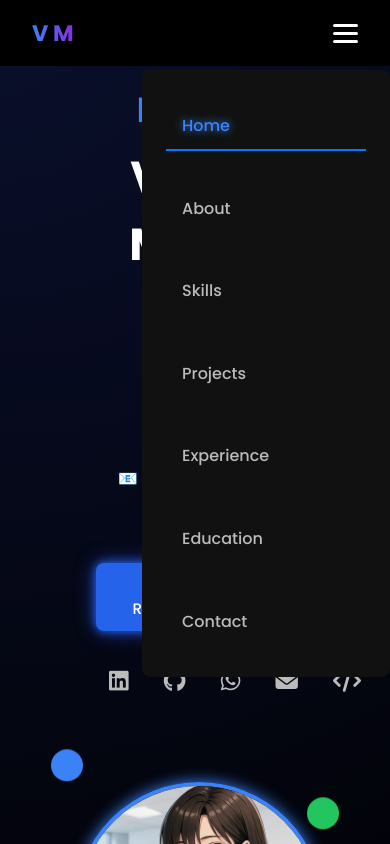
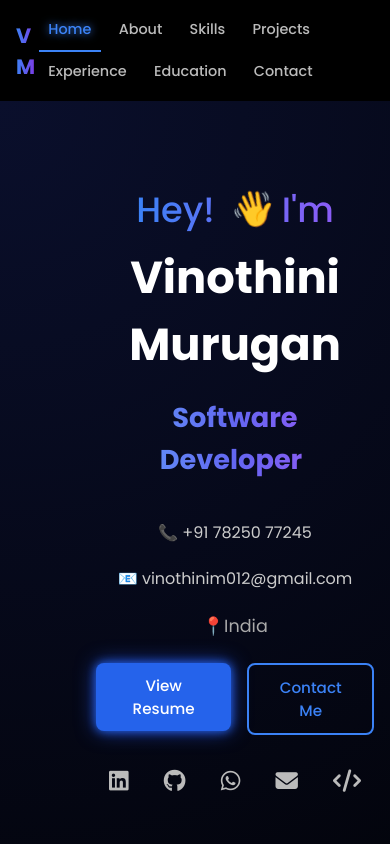
Before and after one commit to Vinothini31/mern-portfolio, a React (Create React App) app in the folder client/: page / in a window 390 px wide. Built offline with nearby package versions, Linux system fonts and the light colour scheme; the HTML template or start-up script is replaced by a standard one.

Commit message:
Final build for deployment

```diff
--- a/client/src/components/Navbar.css
+++ b/client/src/components/Navbar.css
@@ -1,3 +1,4 @@
+/* ================= Navbar Base ================= */
 .navbar {
   display: flex;
   justify-content: space-between;
@@ -11,129 +12,83 @@
   box-sizing: border-box;
 }
 
-
-.navbar a {
-  color: #fff;
-  text-decoration: none;
-  font-weight: 500;
-  padding: 0.5rem 1rem;
-  border-radius: 5px;
-  transition: all 0.3s ease;
-}
-
-/* ✅ Blue hover + active theme */
-.nav-right a {
-  text-decoration: none;
-  color: #fff;
-  font-weight: 500;
-  position: relative;
-  transition: all 0.3s;
-}
-
-
-
-.nav-right a:hover,
-.nav-right a.active {
-  color: #007bff; /* Bootstrap blue */
-}
-
-.nav-right a.active::after,
-.nav-right a:hover::after {
-  content: '';
-  position: absolute;
-  bottom: -5px;
-  left: 0;
-  height: 2px;
-  width: 100%;
-  background-color: #007bff;
-  transition: width 0.3s ease-in-out;
-}
-
-/* Logo */
+/* Logo Styling */
 .logo {
-  font-size: 1.4rem;
+  font-size: 1.3rem;
   font-weight: bold;
   background: linear-gradient(90deg, #3c83f6, #8a2be2);
   -webkit-background-clip: text;
   -webkit-text-fill-color: transparent;
 }
 
-/* Nav Links
+/* Nav Links Container */
 .nav-right {
   display: flex;
   gap: 1rem;
   flex-wrap: wrap;
-}*/
+  align-items: center;
+}
 
+/* Nav Link Styling */
 .nav-right a {
   text-decoration: none;
   font-size: 0.95rem;
   font-weight: 500;
   color: #bbb;
-  transition: 0.3s ease;
+  padding: 0.5rem 0.8rem;
+  border-radius: 5px;
+  transition: all 0.3s ease;
+  position: relative;
 }
 
+/* Hover & Active Effects */
 .nav-right a:hover,
 .nav-right a.active {
   color: #3c83f6;
   text-shadow: 0 0 8px #3c83f6;
 }
 
-/* Hamburger (hidden on desktop) */
-.hamburger {
-  display: none;
-  flex-direction: column;
-  cursor: pointer;
-  gap: 5px;
+.nav-right a::after {
+  content: '';
+  position: absolute;
+  bottom: -5px;
+  left: 0;
+  height: 2px;
+  width: 0%;
+  background-color: #3c83f6;
+  transition: width 0.3s ease-in-out;
 }
 
-.hamburger span {
-  width: 25px;
-  height: 3px;
-  background:white;
-  border-radius: 2px;
-  transition: 0.3s;
+.nav-right a:hover::after,
+.nav-right a.active::after {
+  width: 100%;
 }
 
-/* Animation for open hamburger */
-.hamburger.open span:nth-child(1) {
-  transform: rotate(45deg) translateY(8px);
-}
-.hamburger.open span:nth-child(2) {
-  opacity: 0;
-}
-.hamburger.open span:nth-child(3) {
-  transform: rotate(-45deg) translateY(-8px);
+/* ================= Section Padding ================= */
+section {
+  padding-top: 80px; /* desktop default */
 }
 
-/* Mobile View */
+/* ================= Mobile View ================= */
 @media (max-width: 768px) {
-  .hamburger {
-    display: flex;
+  .navbar {
+    flex-direction: row; /* keep links in row */
+    align-items: center;
+    /* gap: 1.2rem; */
+    padding: 0.8rem 1rem;
   }
 
   .nav-right {
-    position: absolute;
-    top: 70px;
-    right: 0;
-    background: #111;
-    flex-direction: column;
-    width: 200px;
-    padding: 1.5rem;
-    border-radius: 8px;
-    display: flex;
-    gap:1.2rem;
-    flex-wrap: nowrap;
-    overflow: hidden;
-
-  }
-
-  .nav-right.show {
-    display: flex;
+    flex-direction: row; /* important: keep horizontal */
+    gap: 0.5rem;
   }
 
   .nav-right a {
-    margin: 0.7rem 0;
-    font-size: 1rem;
+    font-size: 0.9rem;
+    padding: 0.4rem 0.6rem;
+  }
+
+  section {
+    padding-top: 100px; /* extra space for navbar on mobile */
   }
 }
--- a/client/src/components/Navbar.jsx
+++ b/client/src/components/Navbar.jsx
@@ -3,7 +3,6 @@ import './Navbar.css';
 
 const Navbar = () => {
   const [activeSection, setActiveSection] = useState('home');
-  const [isOpen, setIsOpen] = useState(false); // For mobile toggle
 
   useEffect(() => {
     const sections = document.querySelectorAll('section');
@@ -29,25 +28,14 @@ const Navbar = () => {
     <nav className="navbar">
       <div className="logo">V M</div>
 
-      {/* Hamburger Icon */}
-      <div
-        className={`hamburger ${isOpen ? "open" : ""}`}
-        onClick={() => setIsOpen(!isOpen)}
-      >
-        <span></span>
-        <span></span>
-        <span></span>
-      </div>
-
-      {/* Nav Links */}
-      <div className={`nav-right ${isOpen ? "show" : ""}`}>
-        <a href="#home" onClick={() => setIsOpen(false)} className={activeSection === 'home' ? 'active' : ''}>Home</a>
-        <a href="#about" onClick={() => setIsOpen(false)} className={activeSection === 'about' ? 'active' : ''}>About</a>
-        <a href="#skills" onClick={() => setIsOpen(false)} className={activeSection === 'skills' ? 'active' : ''}>Skills</a>
-        <a href="#projects" onClick={() => setIsOpen(false)} className={activeSection === 'projects' ? 'active' : ''}>Projects</a>
-        <a href="#experience" onClick={() => setIsOpen(false)} className={activeSection === 'experience' ? 'active' : ''}>Experience</a>
-        <a href="#education" onClick={() => setIsOpen(false)} className={activeSection === 'education' ? 'active' : ''}>Education</a>
-        <a href="#contact" onClick={() => setIsOpen(false)} className={activeSection === 'contact' ? 'active' : ''}>Contact</a>
+      <div className="nav-right">
+        <a href="#home" className={activeSection === 'home' ? 'active' : ''}>Home</a>
+        <a href="#about" className={activeSection === 'about' ? 'active' : ''}>About</a>
+        <a href="#skills" className={activeSection === 'skills' ? 'active' : ''}>Skills</a>
+        <a href="#projects" className={activeSection === 'projects' ? 'active' : ''}>Projects</a>
+        <a href="#experience" className={activeSection === 'experience' ? 'active' : ''}>Experience</a>
+        <a href="#education" className={activeSection === 'education' ? 'active' : ''}>Education</a>
+        <a href="#contact" className={activeSection === 'contact' ? 'active' : ''}>Contact</a>
       </div>
     </nav>
   );
--- a/client/src/components/Projects.css
+++ b/client/src/components/Projects.css
@@ -169,3 +169,49 @@
   min-height: 100vh;
   padding: 2rem 0;
 }
+/* Mobile responsiveness */
+@media (max-width: 768px) {
+  .projects-section {
+    padding: 3rem 1rem; /* reduce padding for small screens */
+    text-align: center;
+  }
+
+  .projects-title {
+    font-size: 2rem; /* smaller title */
+  }
+
+  .projects-subtitle {
+    font-size: 1rem; /* smaller subtitle */
+    margin-bottom: 2rem;
+  }
+
+  .projects-grid {
+    grid-template-columns: 1fr; /* stack cards vertically */
+    gap: 1.5rem;
+    max-width: 100%;
+  }
+
+  .project-card {
+    padding: 1rem; /* reduce card padding */
+    text-align: center; /* center text for mobile */
+  }
+
+  .project-name {
+    font-size: 1.2rem;
+  }
+
+  .project-desc {
+    font-size: 0.9rem;
+  }
+
+  .tech-stack {
+    justify-content: center; /* center badges */
+    gap: 0.5rem;
+  }
+
+  .btn-glow,
+  .btn-glow-outline {
+    font-size: 0.85rem;
+    padding: 0.35rem 0.8rem;
+  }
+}
--- a/client/src/components/Skills.css
+++ b/client/src/components/Skills.css
@@ -83,3 +83,32 @@
   color: white !important;
   fill: white !important;
 }
+
+/* Mobile Responsiveness */
+@media (max-width: 768px) {
+  .skills-section {
+    padding: 3rem 1rem;
+  }
+
+  .skills-title {
+    font-size: 2rem;
+  }
+
+  .skills-subtitle {
+    font-size: 1rem;
+    margin-bottom: 2rem;
+  }
+
+  .skills-grid {
+    grid-template-columns: repeat(auto-fit, minmax(120px, 1fr));
+    gap: 1rem;
+  }
+
+  .skill-card {
+    padding: 0.8rem;
+  }
+
+  .skill-icon {
+    font-size: 2rem;
+  }
+}
```
